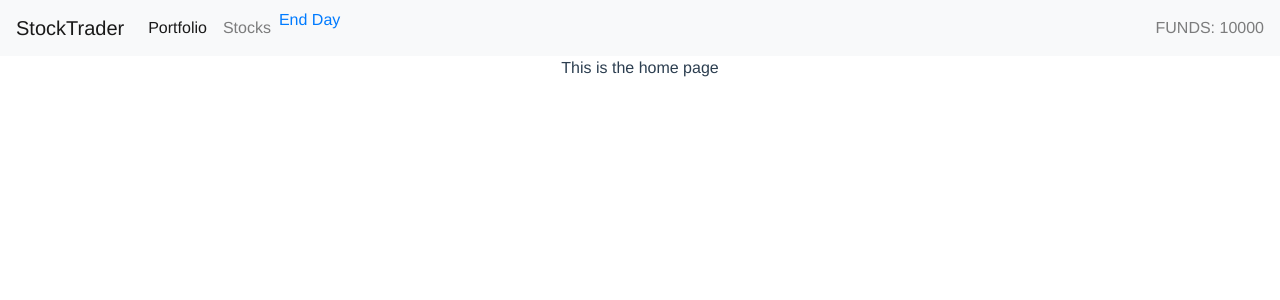
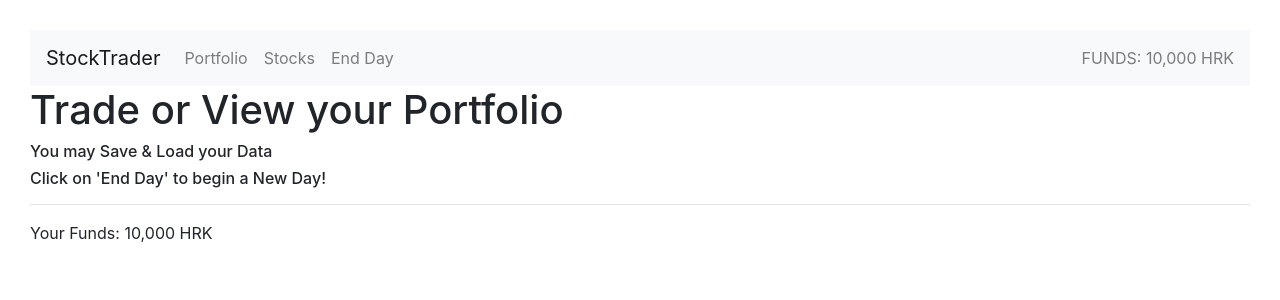
Before and after one commit to BaskovicP/vuetut, a Vue app in the folder Exercises/Ymedu/stock-trader/: page /#/ in a window 1280 px wide. Shown: the top 300 px of the page. Built offline with nearby package versions, Linux system fonts and the light colour scheme.

Commit message:
add components

```diff
--- a/Exercises/Ymedu/stock-trader/public/index.html
+++ b/Exercises/Ymedu/stock-trader/public/index.html
@@ -9,7 +9,7 @@
     <script src="https://code.jquery.com/jquery-3.2.1.slim.min.js" integrity="sha384-KJ3o2DKtIkvYIK3UENzmM7KCkRr/rE9/Qpg6aAZGJwFDMVNA/GpGFF93hXpG5KkN" crossorigin="anonymous"></script>
 <script src="https://cdnjs.cloudflare.com/ajax/libs/popper.js/1.12.9/umd/popper.min.js" integrity="sha384-ApNbgh9B+Y1QKtv3Rn7W3mgPxhU9K/ScQsAP7hUibX39j7fakFPskvXusvfa0b4Q" crossorigin="anonymous"></script>
 <script src="https://maxcdn.bootstrapcdn.com/bootstrap/4.0.0/js/bootstrap.min.js" integrity="sha384-JZR6Spejh4U02d8jOt6vLEHfe/JQGiRRSQQxSfFWpi1MquVdAyjUar5+76PVCmYl" crossorigin="anonymous"></script>
-    <title>stock-trader</title>
+ <title>stock-trader</title>
   </head>
   <body>
     <noscript>
--- a/Exercises/Ymedu/stock-trader/src/App.vue
+++ b/Exercises/Ymedu/stock-trader/src/App.vue
@@ -1,13 +1,18 @@
 <template>
   <div id="app">
     <top-navigation />
-    <router-view />
+    <transition name="slide" mode="out-in">
+      <router-view />
+    </transition>
   </div>
 </template>
 
 <script>
 import TopNavigation from '@/components/TopNavigation';
 export default {
+  created() {
+    this.$store.dispatch('initStocks');
+  },
   components: {
     TopNavigation
   }
@@ -15,24 +20,37 @@ export default {
 </script>
 
 <style>
-#app {
-  font-family: 'Avenir', Helvetica, Arial, sans-serif;
-  -webkit-font-smoothing: antialiased;
-  -moz-osx-font-smoothing: grayscale;
-  text-align: center;
-  color: #2c3e50;
-}
+  body {
+        padding: 30px;
+    }
 
-#nav {
-  padding: 30px;
-}
+    .slide-enter-active {
+        animation: slide-in 200ms ease-out forwards;
+    }
 
-#nav a {
-  font-weight: bold;
-  color: #2c3e50;
-}
+    .slide-leave-active {
+        animation: slide-out 200ms ease-out forwards;
+    }
 
-#nav a.router-link-exact-active {
-  color: #42b983;
-}
+    @keyframes slide-in {
+        from {
+            transform: translateY(-30px);
+            opacity: 0;
+        }
+        to {
+            transform: translateY(0);
+            opacity: 1;
+        }
+    }
+
+    @keyframes slide-out {
+        from {
+            transform: translateY(0);
+            opacity: 1;
+        }
+        to {
+            transform: translateY(-30px);
+            opacity: 0;
+        }
+    }
 </style>
--- a/Exercises/Ymedu/stock-trader/src/components/TopNavigation.vue
+++ b/Exercises/Ymedu/stock-trader/src/components/TopNavigation.vue
@@ -13,15 +13,15 @@
 
       <div id="navbarSupportedContent" class="collapse navbar-collapse">
         <ul class="navbar-nav mr-auto">
-          <li class="nav-item active">
-            <router-link class="nav-link" to="/portfolio" tag="a">Portfolio <span class="sr-only">(current)</span></router-link>
+          <li class="nav-item">
+            <router-link active-class="nav-link active" class="nav-link" to="/portfolio" tag="a">Portfolio </router-link>
             <!-- <a class="nav-link" href="#">Portfolio </a> -->
           </li>
           <li class="nav-item">
-            <router-link class="nav-link" to="/stocks" tag="a">Stocks</router-link>
+            <router-link active-class="nav-link active" class="nav-link" to="/stocks" tag="a">Stocks</router-link>
           </li>
           <li class="nav-item">
-            <a @click="endDay" href="#">End Day</a>
+            <a @click="endDay" class="nav-link" href="#">End Day</a>
           </li>
 
           <!-- <li class="nav-item dropdown">
@@ -44,7 +44,7 @@
         </ul> -->
         </ul>
         <span class="navbar-text">
-          FUNDS: {{ funds }}
+          FUNDS: {{ funds | currency }}
         </span>
       </div>
     </nav>
--- a/Exercises/Ymedu/stock-trader/src/components/portfolio/Portfolio.vue
+++ b/Exercises/Ymedu/stock-trader/src/components/portfolio/Portfolio.vue
@@ -1,11 +1,11 @@
 <template>
   <div>
-        <app-stock v-for="stock in stocks" :stock="stock"></app-stock>
+    <app-stock v-for="stock in stocks" :key="stock.stockId" :stock="stock" />
   </div>
 </template>
 
 <script>
-    import {mapGetters} from 'vuex';
+import { mapGetters } from 'vuex';
 import Stock from './Stock.vue';
 
 export default {
@@ -17,5 +17,5 @@
   components: {
     appStock: Stock
   }
-    }
+};
 </script>
--- a/Exercises/Ymedu/stock-trader/src/components/portfolio/Stock.vue
+++ b/Exercises/Ymedu/stock-trader/src/components/portfolio/Stock.vue
@@ -10,19 +10,18 @@
       <div class="panel-body">
         <div class="pull-left">
           <input
+            v-model="quantity"
             type="number"
             class="form-control"
             placeholder="Quantity"
-                            v-model="quantity"
-                            :class="{danger: insufficientQuantity}"
-                    >
+            :class="{danger: insufficientQuantity}">
         </div>
         <div class="pull-right">
           <button
+            @click="sellStock"
             class="btn btn-success"
-                            @click="sellStock"
-                            :disabled="insufficientQuantity || quantity <= 0 || !Number.isInteger(quantity)"
-                    >{{ insufficientQuantity ? 'Not enough' : 'Sell' }}
+            :disabled="insufficientQuantity || quantity <= 0 || !Number.isInteger(quantity)">
+            {{ insufficientQuantity ? 'Not enough' : 'Sell' }}
           </button>
         </div>
       </div>
@@ -37,14 +36,14 @@
 </style>
 
 <script>
-    import {mapActions} from 'vuex';
+import { mapActions } from 'vuex';
 
 export default {
-        props: ['stock'],
+  props: { stock: { type: [Object], required: true } },
   data() {
     return {
       quantity: 0
-            }
+    };
   },
   computed: {
     insufficientQuantity() {
@@ -65,5 +64,5 @@
       this.quantity = 0;
     }
   }
-    }
+};
 </script>
--- a/Exercises/Ymedu/stock-trader/src/components/stocks/Stock.vue
+++ b/Exercises/Ymedu/stock-trader/src/components/stocks/Stock.vue
@@ -10,19 +10,18 @@
       <div class="panel-body">
         <div class="pull-left">
           <input
+            v-model="quantity"
             type="number"
             class="form-control"
             placeholder="Quantity"
-                            v-model="quantity"
-                            :class="{danger: insufficientFunds}"
-                    >
+            :class="{danger: insufficientFunds}">
         </div>
         <div class="pull-right">
           <button
+            @click="buyStock"
             class="btn btn-success"
-                            @click="buyStock"
-                            :disabled="insufficientFunds || +quantity <= 0 || !Number.isInteger(+quantity)"
-                    >{{ insufficientFunds ? 'Insufficient Funds' : 'Buy' }}
+            :disabled="insufficientFunds || +quantity <= 0 || !Number.isInteger(+quantity)">
+            {{ insufficientFunds ? 'Insufficient Funds' : 'Buy' }}
           </button>
         </div>
       </div>
@@ -38,11 +37,13 @@
 
 <script>
 export default {
-        props: ['stock'],
+  props: {
+    stock: { type: Object, required: true }
+  },
   data() {
     return {
       quantity: 0
-            }
+    };
   },
   computed: {
     funds() {
@@ -63,5 +64,5 @@
       this.quantity = 0;
     }
   }
-    }
+};
 </script>
--- a/Exercises/Ymedu/stock-trader/src/components/stocks/Stocks.vue
+++ b/Exercises/Ymedu/stock-trader/src/components/stocks/Stocks.vue
@@ -1,6 +1,6 @@
 <template>
   <div>
-        <app-stock v-for="stock in stocks" :stock="stock"></app-stock>
+    <app-stock v-for="stock in stocks" :key="stock.stockId" :stock="stock" />
   </div>
 </template>
 
@@ -8,13 +8,16 @@
 import Stock from './Stock.vue';
 
 export default {
-        components: {
-            appStock: Stock
-        },
   computed: {
     stocks() {
       return this.$store.getters.stocks;
+    },
+    random() {
+      return Math.random();
     }
+  },
+  components: {
+    appStock: Stock
   }
-    }
+};
 </script>
--- a/Exercises/Ymedu/stock-trader/src/main.js
+++ b/Exercises/Ymedu/stock-trader/src/main.js
@@ -4,6 +4,9 @@ import store from './store';
 import Vue from 'vue';
 
 Vue.config.productionTip = false;
+Vue.filter('currency', value => {
+  return value.toLocaleString() + ' HRK';
+});
 
 new Vue({
   router,
--- a/Exercises/Ymedu/stock-trader/src/router/index.js
+++ b/Exercises/Ymedu/stock-trader/src/router/index.js
@@ -1,25 +1,9 @@
-import Home from '../views/Home.vue';
+
+import { routes } from './routes';
 import Vue from 'vue';
 import VueRouter from 'vue-router';
 
 Vue.use(VueRouter);
-
-const routes = [
-  {
-    path: '/',
-    name: 'home',
-    component: Home
-  },
-  {
-    path: '/about',
-    name: 'about',
-    // route level code-splitting
-    // this generates a separate chunk (about.[hash].js) for this route
-    // which is lazy-loaded when the route is visited.
-    component: () =>
-      import(/* webpackChunkName: "about" */ '../views/About.vue')
-  }
-];
 
 const router = new VueRouter({
   routes
--- /dev/null
+++ b/Exercises/Ymedu/stock-trader/src/router/routes.js
@@ -0,0 +1,9 @@
+import Home from '@/components/Home.vue';
+import Portfolio from '@/components/portfolio/Portfolio.vue';
+import Stocks from '@/components/stocks/Stocks.vue';
+
+export const routes = [
+  { path: '/', component: Home },
+  { path: '/portfolio', component: Portfolio },
+  { path: '/stocks', component: Stocks }
+];
--- a/Exercises/Ymedu/stock-trader/src/views/About.vue
+++ /dev/null
@@ -1,5 +0,0 @@
-<template>
-  <div class="about">
-    <h1>This is an about page</h1>
-  </div>
-</template>
--- a/Exercises/Ymedu/stock-trader/src/views/Home.vue
+++ /dev/null
@@ -1,12 +0,0 @@
-<template>
-  <div class="home">
-    This is the home page
-  </div>
-</template>
-
-<script>
-
-export default {
-  name: 'home'
-};
-</script>
```
Lines whose indentation alone changed are shown as unchanged.
